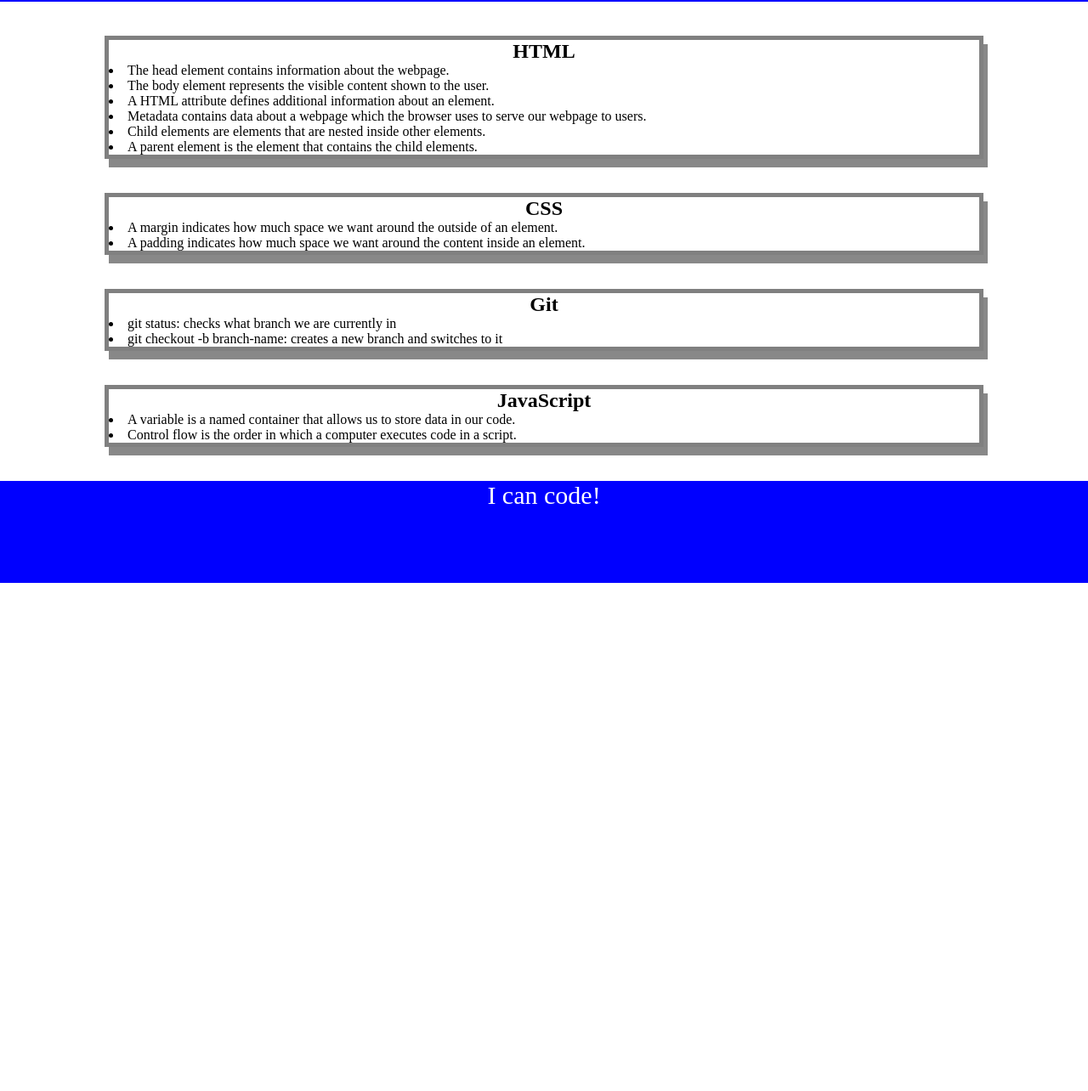
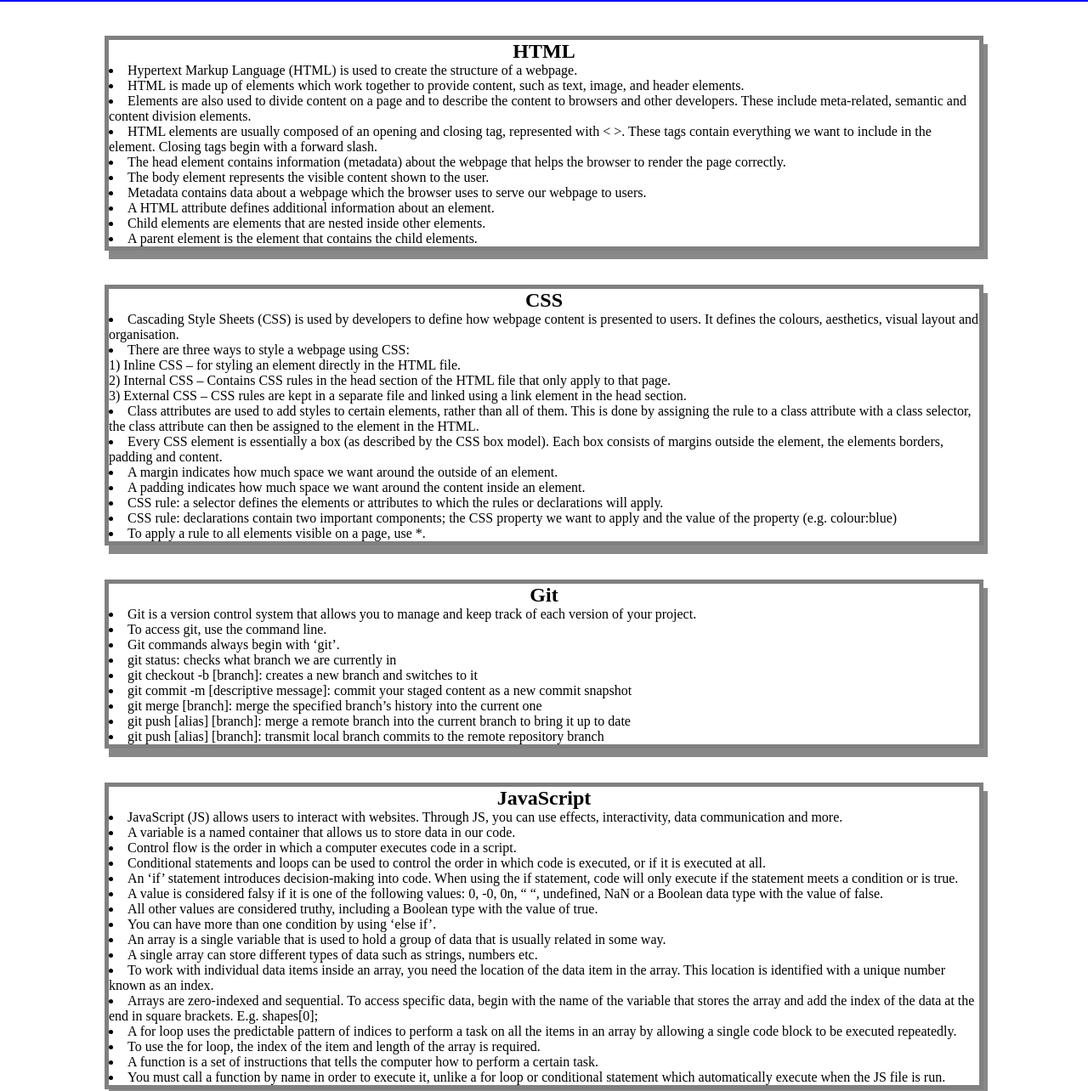
Before and after one commit to 505laura/prework-study-guide, a plain HTML site: page index.html in a window 1280 px wide. Shown: the part 118-1402 px from the top of the page at 85% size. Before the commit the page ends 804 px from the top, so only its background shows below. Drawn offline with Linux system fonts and the light colour scheme.

Commit message:
Add extra notes to HTML file

```diff
--- a/index.html
+++ b/index.html
@@ -17,20 +17,35 @@
       <section class="card" id="html-section">
         <h2>HTML</h2>
       <u1>
-        <li> The head element contains information about the webpage.</li>
-        <li> The body element represents the visible content shown to the user.</li>
-        <li> A HTML attribute defines additional information about an element.</li>
-        <li> Metadata contains data about a webpage which the browser uses to serve our webpage to users.</li>
-        <li> Child elements are elements that are nested inside other elements.</li>
-        <li> A parent element is the element that contains the child elements.</li>
+        <li>Hypertext Markup Language (HTML) is used to create the structure of a webpage.</li>
+        <li>HTML is made up of elements which work together to provide content, such as text, image, and header elements.</li>
+        <li>Elements are also used to divide content on a page and to describe the content to browsers and other developers. These include meta-related, semantic and content division elements.</li>
+        <li>HTML elements are usually composed of an opening and closing tag, represented with < >. These tags contain everything we want to include in the element. Closing tags begin with a forward slash.</li>
+        <li>The head element contains information (metadata) about the webpage that helps the browser to render the page correctly.</li>
+        <li>The body element represents the visible content shown to the user.</li>
+        <li>Metadata contains data about a webpage which the browser uses to serve our webpage to users.</li>
+        <li>A HTML attribute defines additional information about an element.</li>
+        <li>Child elements are elements that are nested inside other elements.</li>
+        <li>A parent element is the element that contains the child elements.</li>
       </u1>
       </section>
 
       <section class="card" id="css-section">
         <h2>CSS</h2>
         <u1>
+          <li>Cascading Style Sheets (CSS) is used by developers to define how webpage content is presented to users. It defines the colours, aesthetics, visual layout and organisation.</li>
+          <li>There are three ways to style a webpage using CSS:
+           <ol>1) Inline CSS – for styling an element directly in the HTML file. </ol>
+           <ol> 2) Internal CSS – Contains CSS rules in the head section of the HTML file that only apply to that page. </ol>
+           <ol> 3) External CSS – CSS rules are kept in a separate file and linked using a link element in the head section.</ol></li>
+          <li>Class attributes are used to add styles to certain elements, rather than all of them. This is done by assigning the rule to a class attribute with a class selector, the class attribute can then be assigned to the element in the HTML.</li>
+          <li>Every CSS element is essentially a box (as described by the CSS box model). Each box consists of margins outside the element, the elements borders, padding and content.</li>
           <li>A margin indicates how much space we want around the outside of an element.</li>
           <li>A padding indicates how much space we want around the content inside an element.</li>
+          <li>CSS rule: a selector defines the elements or attributes to which the rules or declarations will apply.</li>
+          <li>CSS rule: declarations contain two important components; the CSS property we want to apply and the value of the property (e.g. colour:blue)</li>
+          <li>To apply a rule to all elements visible on a page, use *.</li>
+
         </u1>
 
       </section>
@@ -38,8 +53,15 @@
       <section class="card" id="git-section">
         <h2>Git</h2>
         <u1>
+          <li>Git is a version control system that allows you to manage and keep track of each version of your project.</li>
+          <li>To access git, use the command line.</li>
+          <li>Git commands always begin with ‘git’.</li>
           <li>git status: checks what branch we are currently in</li>
-          <li>git checkout -b branch-name: creates a new branch and switches to it</li>
+          <li>git checkout -b [branch]: creates a new branch and switches to it</li>
+          <li>git commit -m [descriptive message]: commit your staged content as a new commit snapshot</li>
+          <li>git merge [branch]: merge the specified branch’s history into the current one</li>
+          <li>git push [alias] [branch]: merge a remote branch into the current branch to bring it up to date</li>
+          <li>git push [alias] [branch]: transmit local branch commits to the remote repository branch</li>
         </u1>
 
       </section>
@@ -47,8 +69,22 @@
       <section class="card" id="javascript-section">
         <h2>JavaScript</h2>
         <u1>
+          <li>JavaScript (JS) allows users to interact with websites. Through JS, you can use effects, interactivity, data communication and more. </li>
           <li>A variable is a named container that allows us to store data in our code.</li>
           <li>Control flow is the order in which a computer executes code in a script.</li>
+          <li>Conditional statements and loops can be used to control the order in which code is executed, or if it is executed at all.</li>
+          <li>An ‘if’ statement introduces decision-making into code. When using the if statement, code will only execute if the statement meets a condition or is true.</li>
+          <li>A value is considered falsy if it is one of the following values: 0, -0, 0n, “ “,  undefined, NaN or a Boolean data type with the value of false.</li>
+          <li>All other values are considered truthy, including a Boolean type with the value of true.</li>
+          <li>You can have more than one condition by using ‘else if’.</li>
+          <li>An array is a single variable that is used to hold a group of data that is usually related in some way.</li>
+          <li>A single array can store different types of data such as strings, numbers etc. </li>
+          <li>To work with individual data items inside an array, you need the location of the data item in the array. This location is identified with a unique number known as an index.</li>
+          <li>Arrays are zero-indexed and sequential. To access specific data, begin with the name of the variable that stores the array and add the index of the data at the end in square brackets. E.g. shapes[0];</li>
+          <li>A for loop uses the predictable pattern of indices to perform a task on all the items in an array by allowing a single code block to be executed repeatedly. </li>
+          <li>To use the for loop, the index of the item and length of the array is required.</li>
+          <li>A function is a set of instructions that tells the computer how to perform a certain task.</li>
+          <li>You must call a function by name in order to execute it, unlike a for loop or conditional statement which automatically execute when the JS file is run.</li>
         </u1>
 
       </section>
```
